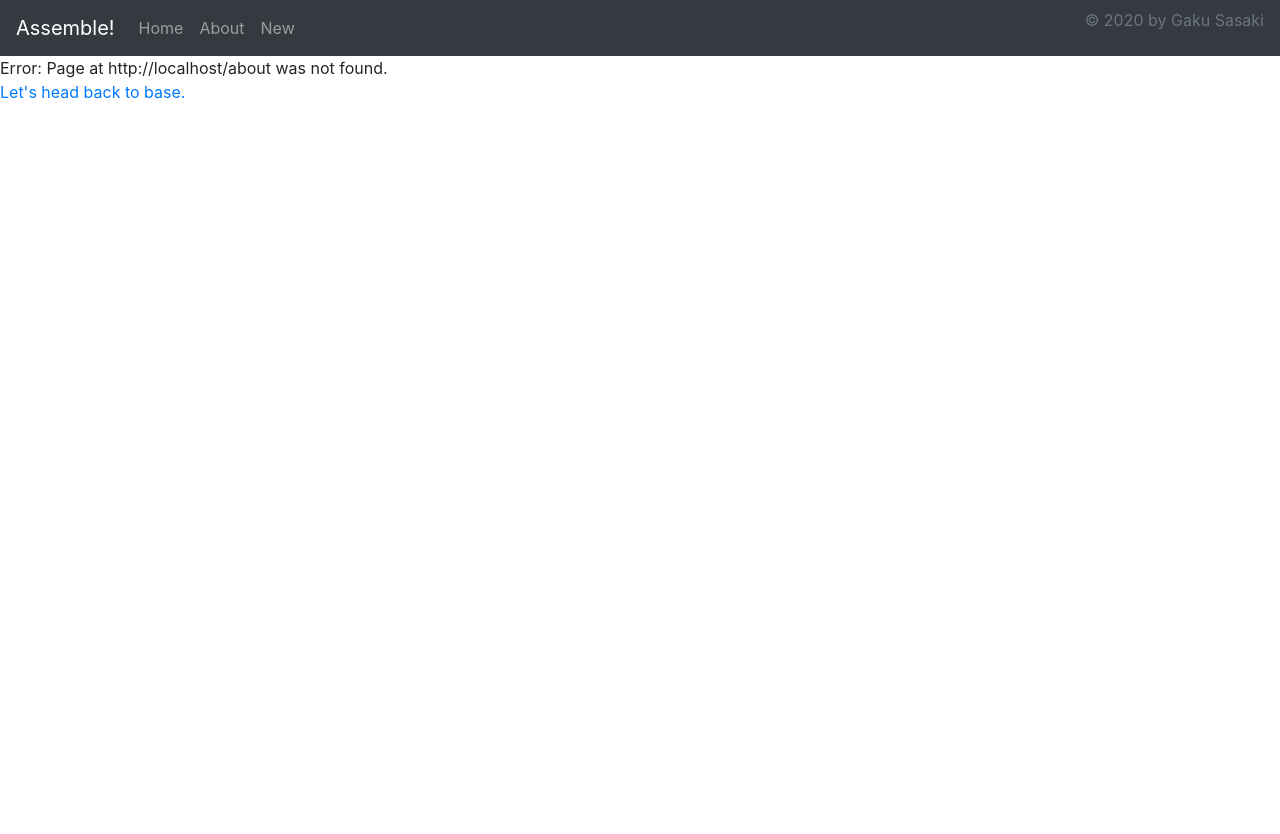
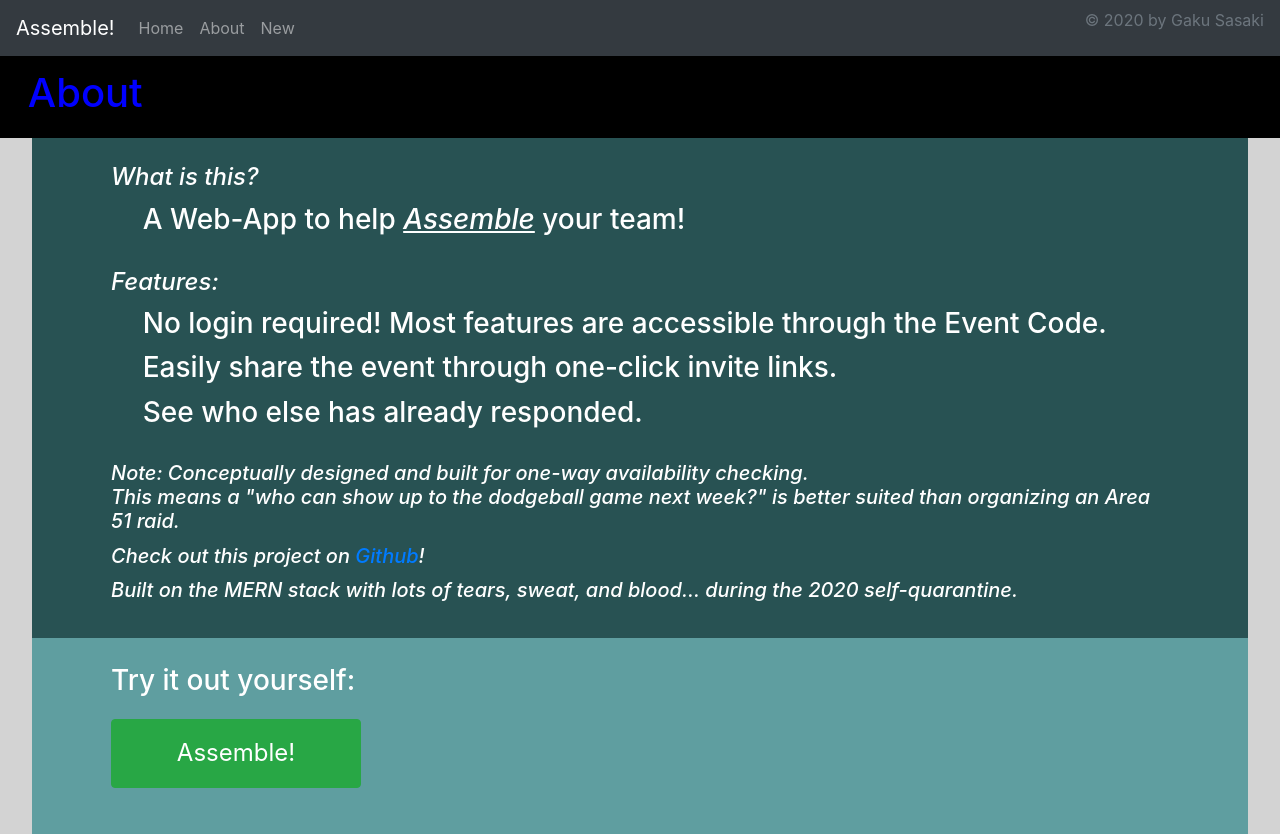
Before and after one commit to gsasaki23/assemble, a React (Create React App) app in the folder client/: page /about in a window 1280 px wide. Before the commit this address had no page. Before the commit the page ends 800 px from the top, so only its background shows below. Built offline with nearby package versions, Linux system fonts and the light colour scheme.

Commit message:
about page with full styles, refactored add

```diff
--- a/client/src/App.css
+++ b/client/src/App.css
@@ -75,6 +75,34 @@
   font-size: x-large;
   display: block;
   margin: 2% 0;
+}
+
+/* About Page */
+.blockOne {
+  padding: 2% 5%;
+  width: 95%;
+  background-color: rgb(40, 82, 83);
+  color: white;
+}
+.assembleTitle {
+  font-style: italic;
+  text-decoration: underline;
+}
+.aboutA {
+  margin-bottom: 1%;
+  font-style: italic;
+}
+.aboutB {
+  margin: 0 0 1% 3%;
+}
+.aboutC {
+  margin: 0 0 3% 3%;
+}
+.blockTwo {
+  padding: 2% 5%;
+  width: 95%;
+  background-color: cadetblue;
+  color: white;
 }
 
 /* AssemblyDetail Sections */
--- a/client/src/App.js
+++ b/client/src/App.js
@@ -4,6 +4,7 @@ import {Router} from '@reach/router';
 
 // Views and components
 import Home from "./views/Home";
+import About from "./views/About";
 import AssemblyAdd from "./views/AssemblyAdd";
 import AssemblyDetail from "./views/AssemblyDetail";
 import AssemblyEdit from "./views/AssemblyEdit";
@@ -35,13 +36,9 @@ function App() {
         <Col>
           <Router>
             <Home path="/"/>
-
+            <About path="/about"/>
             <AssemblyAdd path="/new" />
-
-            {/* includes add teammate */}
             <AssemblyDetail path="/assemblies/:id" />
-
-            {/* includes add teammate */}
             <AssemblyEdit path="/assemblies/:id/edit" />
 
             <SocketTest path='/sockettest'/>
--- /dev/null
+++ b/client/src/views/About.js
@@ -0,0 +1,40 @@
+import React from 'react'
+import { navigate } from '@reach/router';
+
+// Styling
+import Row from 'react-bootstrap/Row';
+import Col from 'react-bootstrap/Col';
+import Button from 'react-bootstrap/Button';
+
+export default () => {
+    return (
+    <div className="background">
+    {/* Page Title */}
+    <Row className="editHeading mx-auto"><Col>
+        <h1>About</h1>
+    </Col></Row>
+
+    {/* Block One */}
+    <Row className="blockOne mx-auto"><Col>
+        <h4 className="aboutA">What is this? </h4>
+        <h3 className="aboutC">A Web-App to help <span className="assembleTitle">Assemble</span> your team!</h3>
+
+        <h4 className="aboutA">Features: </h4>
+        <h3 className="aboutB">No login required! Most features are accessible through the Event Code.</h3>
+        <h3 className="aboutB">Easily share the event through one-click invite links.</h3>
+        <h3 className="aboutC">See who else has already responded.</h3>
+
+        <h5 className="aboutA">Note: Conceptually designed and built for one-way availability checking.<br />This means a "who can show up to the dodgeball game next week?" is better suited than organizing an Area 51 raid.</h5>
+        <h5 className="aboutA">Check out this project on <span><a href="https://github.com/gsasaki23/assemble_project" target="_blank" rel="noopener noreferrer">Github</a></span>!</h5>
+        <h5 className="aboutA">Built on the MERN stack with lots of tears, sweat, and blood... during the 2020 self-quarantine.</h5>
+
+
+    </Col></Row>
+
+    {/* New Jumper */}
+    <Row className="blockTwo mx-auto"><Col>
+        <h3 className="">Try it out yourself:</h3>
+        <Button className="newJumpButton" variant="success" onClick={event=>navigate("/new")}>Assemble!</Button>
+    </Col></Row>
+    </div>
+)};
--- a/client/src/views/AssemblyAdd.js
+++ b/client/src/views/AssemblyAdd.js
@@ -11,10 +11,8 @@ import Button from 'react-bootstrap/Button';
 // make name, secretcode, and eventcode unique
 
 export default () => {
-    // All Names in DB
-    const [dbnames, setDBnames] = useState([]);
-    // All EventCodes in DB
-    const [dbeventcodes, setDBeventcodes] = useState([]);
+    // All Assemblies in DB
+    const [assemblies, setAssemblies] = useState([]);
 
     // The Assembly being built out of inputs
     const [inputAssembly, setInputAssembly] = useState({});
@@ -23,18 +21,11 @@ export default () => {
     // Client-side validation errors
     const [clientErrors, setClientErrors] = useState({});
 
-    // Initial: fetch all 3 lists to be used for client-side validations
+    // Initial: fetch all assemblies to be used for client-side validations
     useEffect(()=>{
         axios.get('http://localhost:8000/api/assembly/')
             .then(res => {
-                let db_names = [];
-                let db_eventCodes = [];
-                res.data.forEach((assembly)=>{
-                    db_names.push(assembly.name);
-                    db_eventCodes.push(assembly.eventCode);
-                });
-                setDBnames(db_names);
-                setDBeventcodes(db_eventCodes);
+                setAssemblies(res.data)
             })
             .catch(console.log);
     },[]);
@@ -69,8 +60,8 @@ export default () => {
     // Client-side validation for uniqueness
     const onNameChange = event => {
         let found = false;
-        dbnames.forEach((name)=>{
-            if(name === event.target.value){
+        assemblies.forEach((assembly)=>{
+            if(assembly.name === event.target.value){
                 setClientErrors({...clientErrors,"name":"Name is already in use."});
                 found = true;
             }
@@ -82,9 +73,11 @@ export default () => {
     };
     // Client-side validation for uniqueness
     const onEventCodeChange = event => {
+        event.target.value = event.target.value.toUpperCase();
+
         let found = false;
-        dbeventcodes.forEach((eventCode)=>{
-            if(eventCode === event.target.value.toUpperCase()){
+        assemblies.forEach((assembly)=>{
+            if(assembly.eventCode === event.target.value.toUpperCase()){
                 setClientErrors({...clientErrors,"eventCode":"eventCode is already in use."});
                 found = true;
             }
--- a/client/src/views/Home.js
+++ b/client/src/views/Home.js
@@ -53,7 +53,7 @@ export default () => {
     <Row className="codeJump mx-auto"><Col>
         <h3>If you already have an EVENT CODE:</h3>
         <Form onSubmit={onSubmitHandler}>
-            <input className="w-50p mt-3" id="eventCodeInput" type="text" placeholder="ex: EVENTCODE" onChange={onEventCodeChange}></input>
+            <input autoFocus className="w-50p mt-3" id="eventCodeInput" type="text" placeholder="ex: EVENTCODE" onChange={onEventCodeChange}></input>
             <Button className="submitButton" variant="primary" type="submit">Let's Go!</Button>
             {error !== "" ? <span className="d-b">{error}</span>:("")}
         </Form>
```
